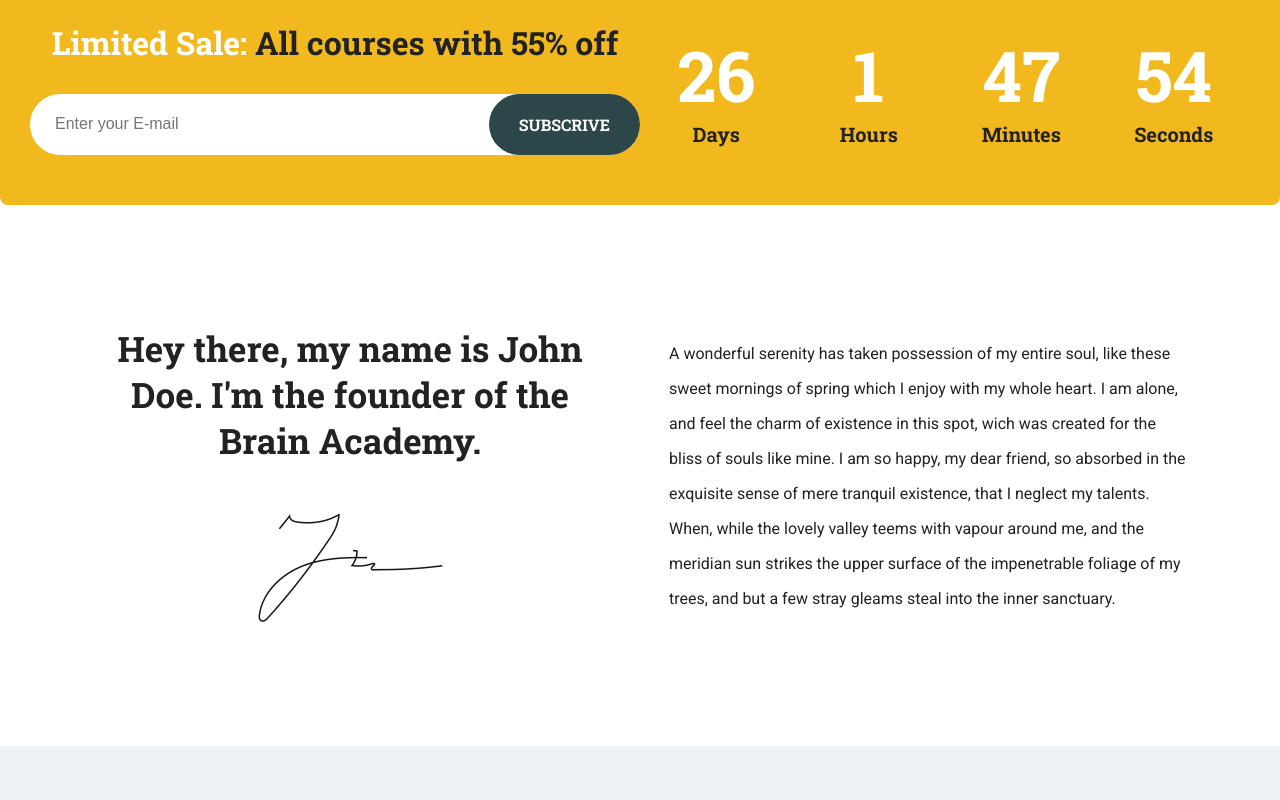
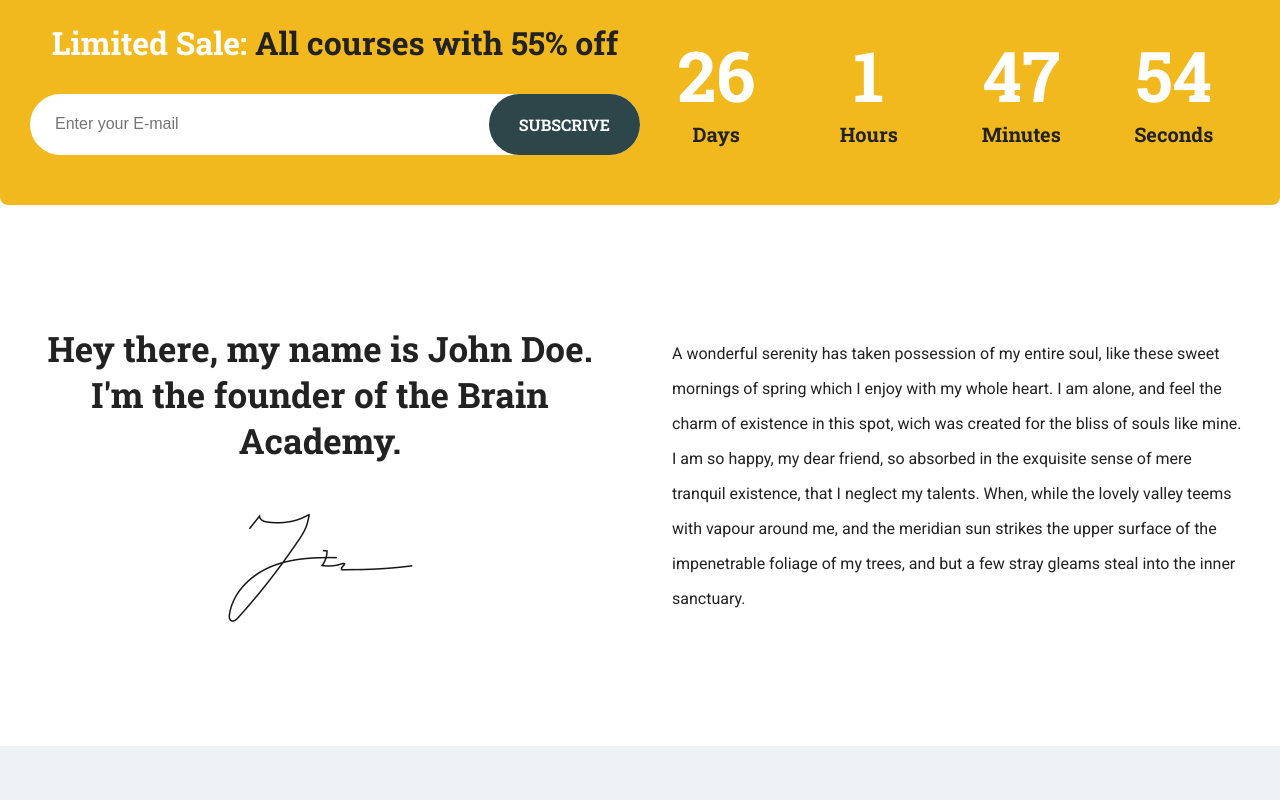
Before and after one commit to alessandro-lo-presti/proj-html-vuejs, a plain HTML site: page index.html in a window 1280 px wide. Shown: the part 840-1640 px from the top of the page. Drawn offline with nearby package versions, Linux system fonts and the light colour scheme.

Commit message:
fix section w padding

```diff
--- a/css/style.css
+++ b/css/style.css
@@ -236,7 +236,7 @@ a {
 
 /* main */
 section {
-  padding: 60px;
+  padding: 60px 0;
 }
 
 .section-title {
```
